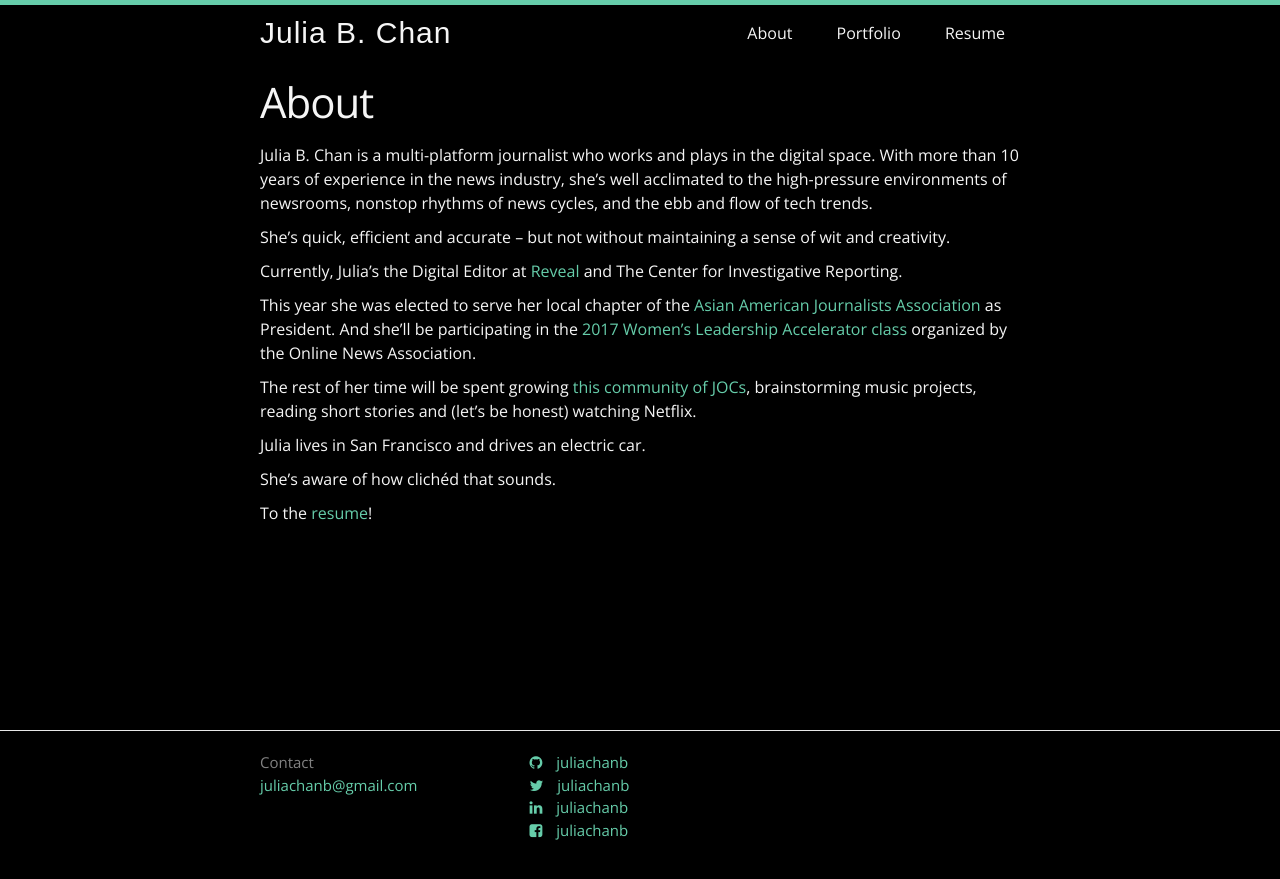
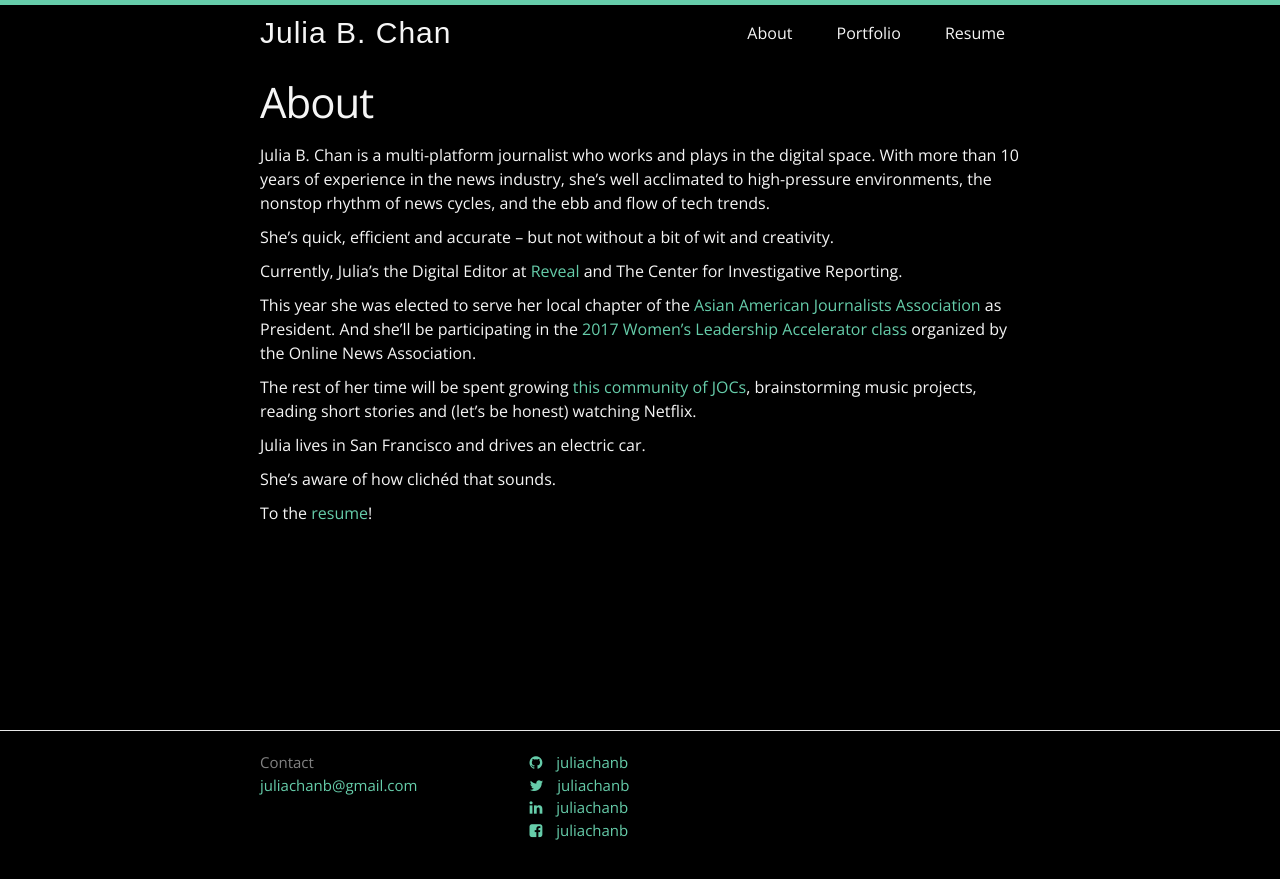
Before and after one commit to juliachanb/juliachanb.github.io, a Jekyll site: the page built from pages/about.md, in a window 1280 px wide. Shown: the top 879 px of the page. Built offline with Jekyll 4.4.1, drawn with Linux system fonts in a browser that asks for light colours; nearby versions of some CDN libraries; some web fonts are replaced.

Commit message:
light edits throughout

```diff
--- a/pages/about.md
+++ b/pages/about.md
@@ -5,9 +5,9 @@
 published: true
 ---
 
-Julia B. Chan is a multi-platform journalist who works and plays in the digital space. With more than 10 years of experience in the news industry, she’s well acclimated to the high-pressure environments of newsrooms, nonstop rhythms of news cycles, and the ebb and flow of tech trends.
+Julia B. Chan is a multi-platform journalist who works and plays in the digital space. With more than 10 years of experience in the news industry, she’s well acclimated to high-pressure environments, the nonstop rhythm of news cycles, and the ebb and flow of tech trends.
 
-She's quick, efficient and accurate – but not without maintaining a sense of wit and creativity.
+She's quick, efficient and accurate – but not without a bit of wit and creativity.
 
 Currently, Julia's the Digital Editor at [Reveal](https://www.revealnews.org/) and The Center for Investigative Reporting.
 
```
